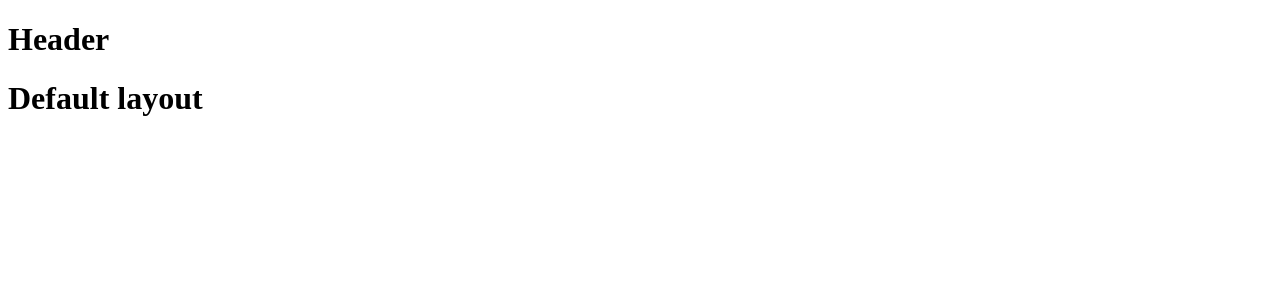
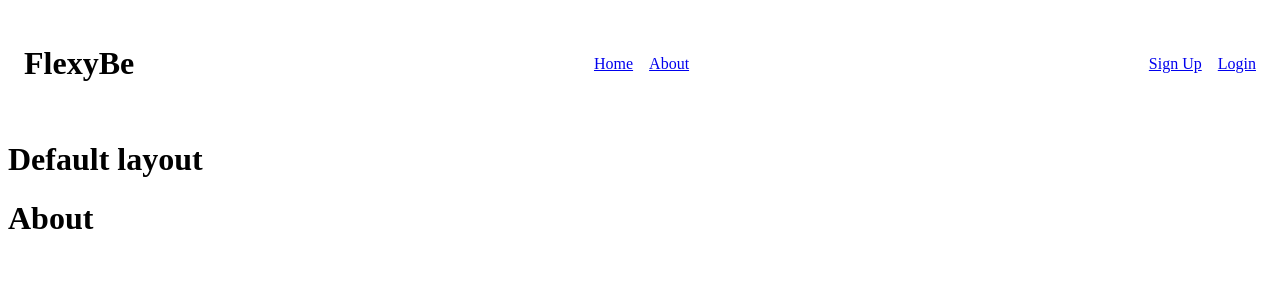
Before and after one commit to stavthal/flexybe-frontend, a Nuxt app: page /about in a window 1280 px wide. Shown: the top 300 px of the page. Built offline with nearby package versions, Linux system fonts and the light colour scheme.

Commit message:
starting files

```diff
--- a/components/Header.vue
+++ b/components/Header.vue
@@ -1,3 +1,32 @@
 <template>
-  <h1>Header</h1>
+  <div class="navbar">
+    <div>
+      <h1>FlexyBe</h1>
+    </div>
+
+    <nav class="marketing-links">
+      <NuxtLink to="/">Home</NuxtLink>
+      <NuxtLink to="/about">About</NuxtLink>
+    </nav>
+
+    <nav class="auth-links">
+      <NuxtLink to="/register">Sign Up</NuxtLink>
+      <NuxtLink to="/login">Login</NuxtLink>
+    </nav>
+  </div>
 </template>
+
+<script setup lang="ts"></script>
+
+<style scoped>
+nav {
+  display: flex;
+  gap: 1rem;
+}
+.navbar {
+  display: flex;
+  justify-content: space-between;
+  align-items: center;
+  padding: 1rem;
+}
+</style>
--- a/layouts/default.vue
+++ b/layouts/default.vue
@@ -1,4 +1,5 @@
 <template>
+  <NuxtLoadingIndicator />
   <Header />
   <h1>Default layout</h1>
   <slot />
--- /dev/null
+++ b/pages/about.vue
@@ -0,0 +1,3 @@
+<template>
+  <h1>About</h1>
+</template>
```
Also changed, not shown: 1 other file (tests, documents, lock files or other folders).
